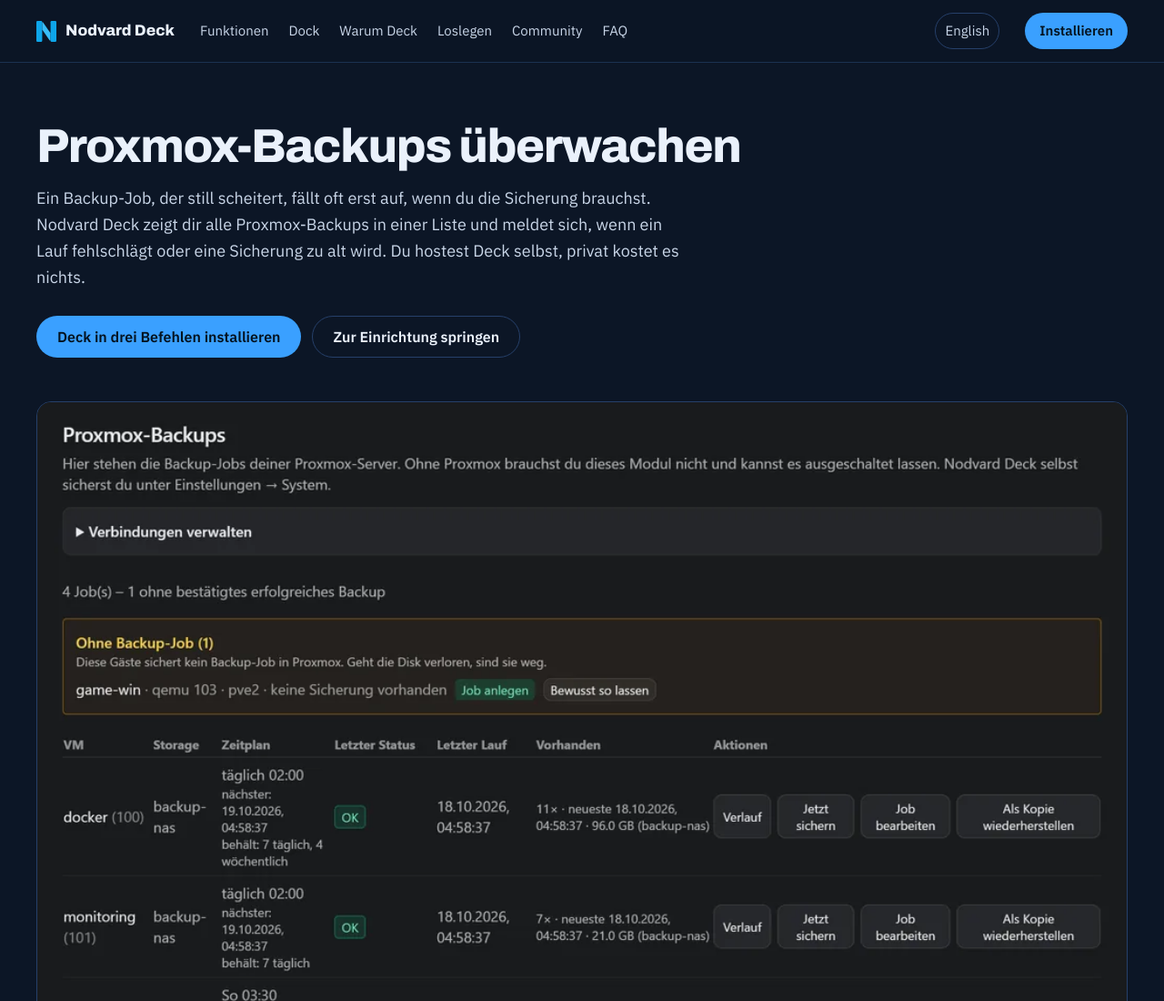
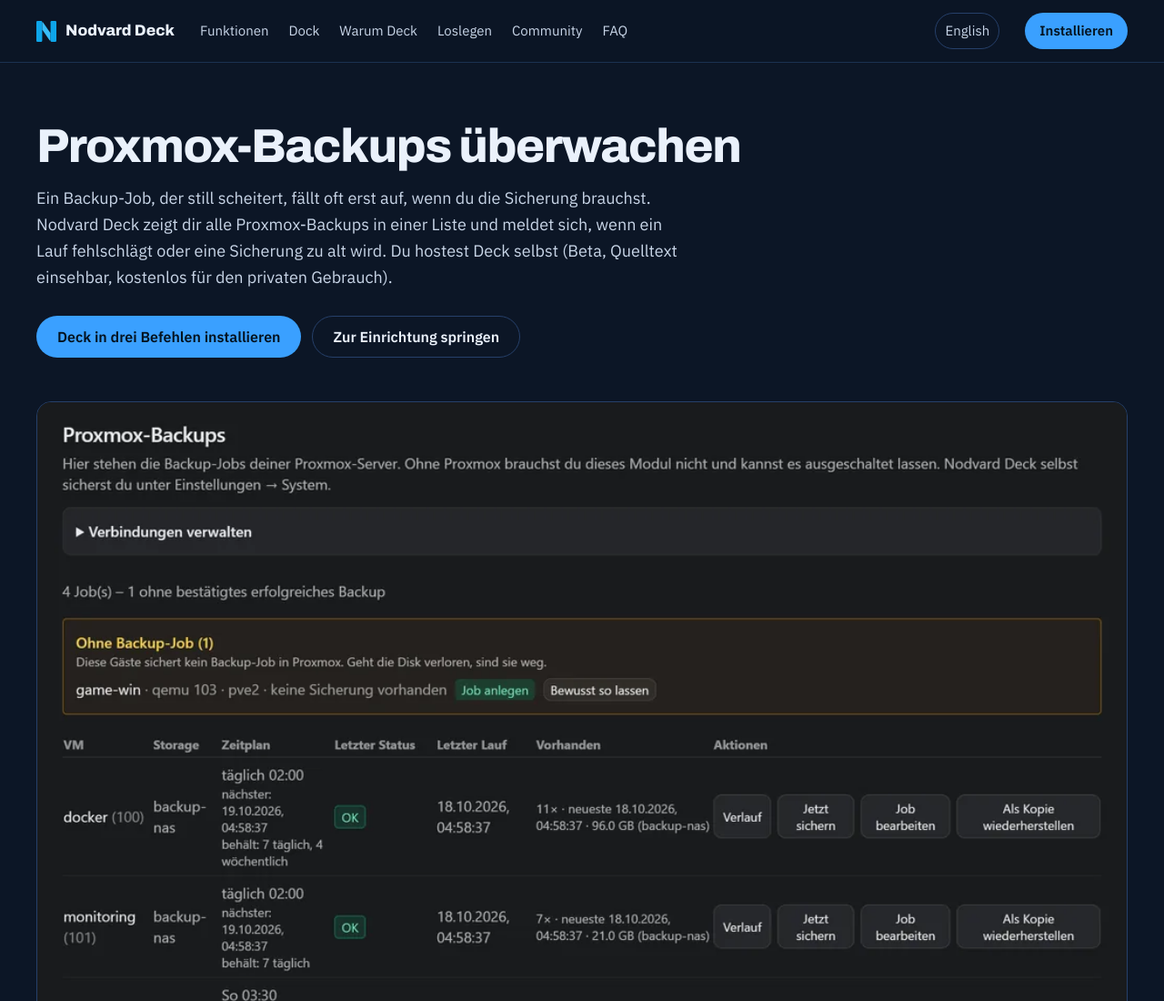
Before and after one commit to Nodvard/Nodvard.com, a plain HTML site: page proxmox-backups-ueberwachen.html in a window 1280 px wide. Shown: the top 1100 px of the page at 91% size. Drawn offline with Linux system fonts and the light colour scheme.

Commit message:
Argon-Runde 6: Beta-Hinweis auf der Backup-Seite

```diff
--- a/proxmox-backups-ueberwachen.html
+++ b/proxmox-backups-ueberwachen.html
@@ -43,7 +43,7 @@
 <div class="wrap">
   <header class="page-head">
     <h1>Proxmox-Backups überwachen</h1>
-    <p class="lead">Ein Backup-Job, der still scheitert, fällt oft erst auf, wenn du die Sicherung brauchst. Nodvard Deck zeigt dir alle Proxmox-Backups in einer Liste und meldet sich, wenn ein Lauf fehlschlägt oder eine Sicherung zu alt wird. Du hostest Deck selbst, privat kostet es nichts.</p>
+    <p class="lead">Ein Backup-Job, der still scheitert, fällt oft erst auf, wenn du die Sicherung brauchst. Nodvard Deck zeigt dir alle Proxmox-Backups in einer Liste und meldet sich, wenn ein Lauf fehlschlägt oder eine Sicherung zu alt wird. Du hostest Deck selbst (Beta, Quelltext einsehbar, kostenlos für den privaten Gebrauch).</p>
     <div class="btns"><a class="btn btn-main" href="#cta">Deck in drei Befehlen installieren</a><a class="btn btn-alt" href="#einrichten">Zur Einrichtung springen</a></div>
   </header>
 
```
